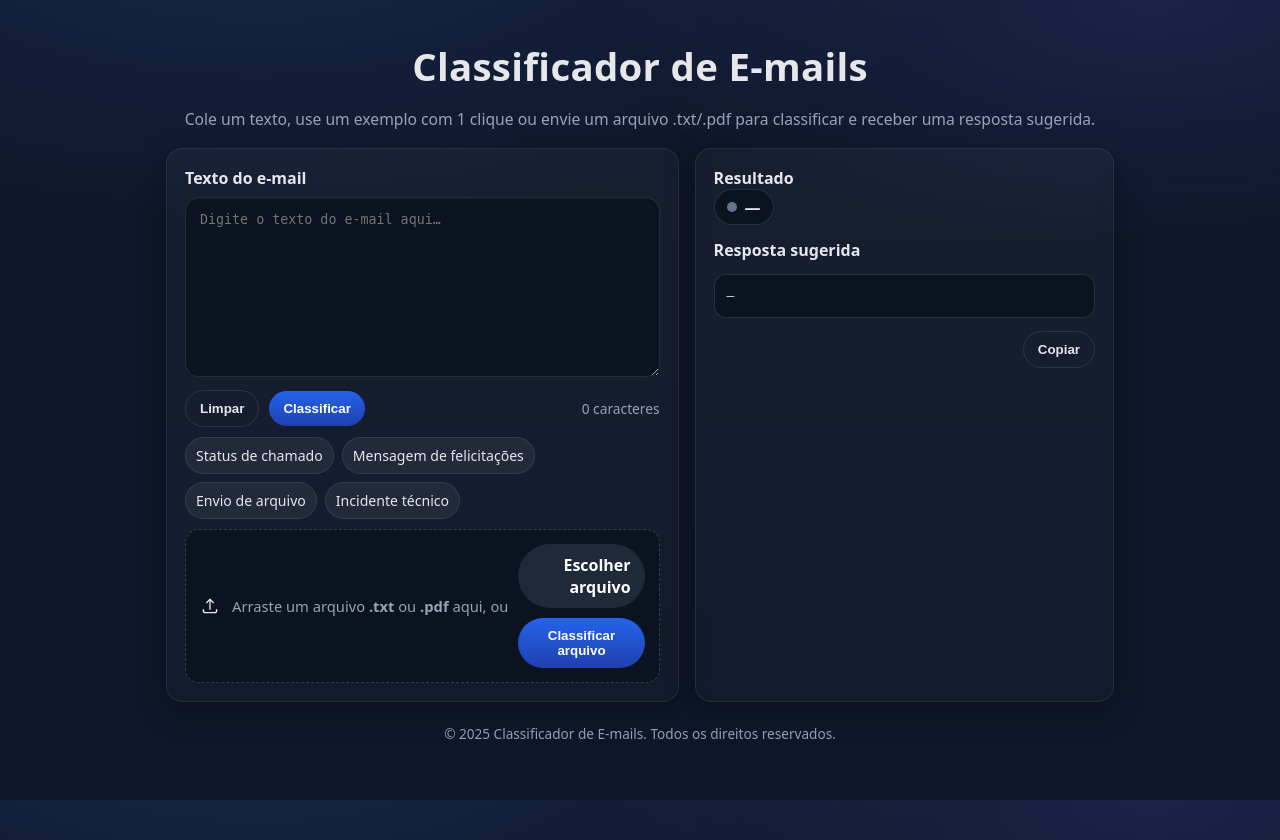
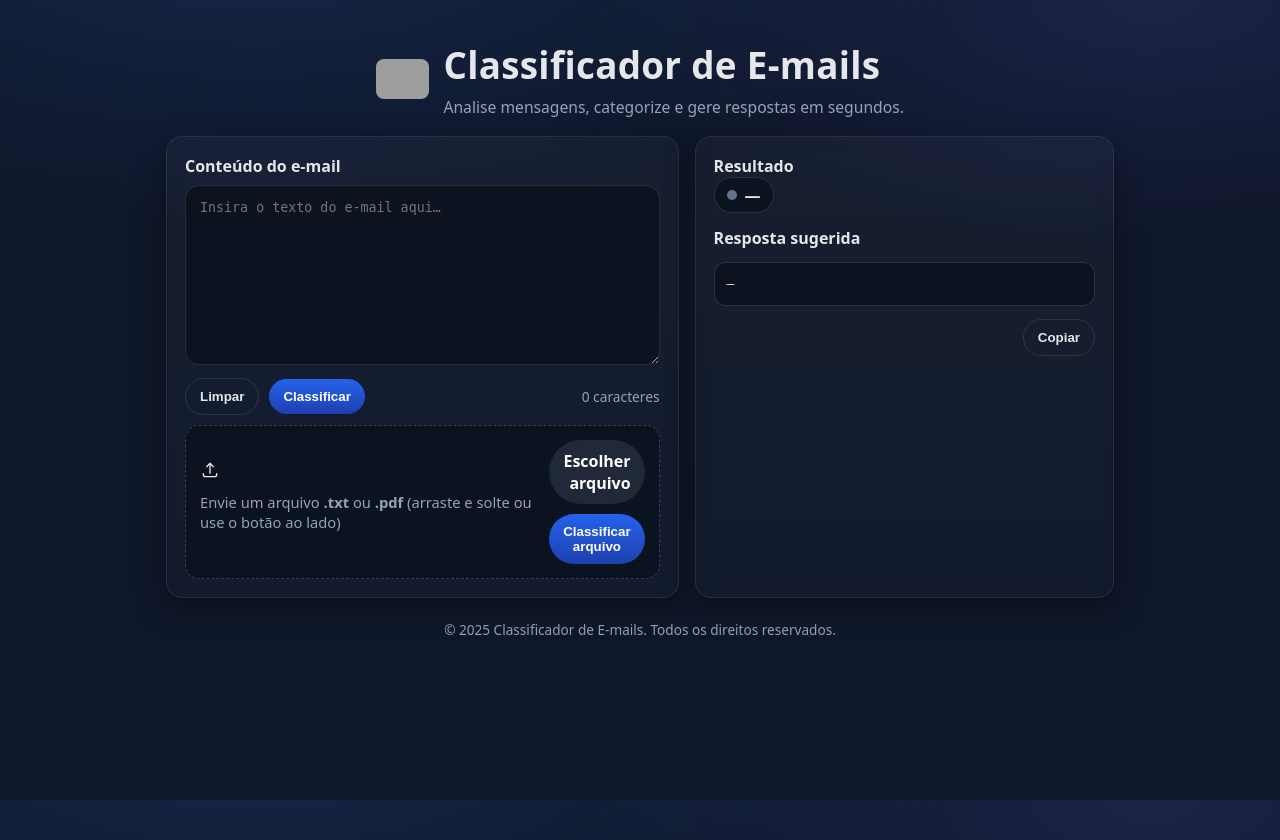
Before and after one commit to LuizBonato/email-classifier-app, a Flask app: page / in a window 1280 px wide. Run offline with Flask 3, Linux system fonts and the light colour scheme; grey boxes are pictures that could not be loaded.

Commit message:
Update index.html

```diff
--- a/backend/templates/index.html
+++ b/backend/templates/index.html
@@ -13,7 +13,6 @@
       --primary: #2563eb;     /* blue-600 */
       --primary-2: #1e40af;   /* blue-800 */
       --success: #16a34a;     /* green-600 */
-      --warning: #f59e0b;     /* amber-500 */
       --danger: #ef4444;      /* red-500 */
       --pill-bg: #0b1220;
       --shadow: 0 10px 30px rgba(0,0,0,.35);
@@ -32,11 +31,10 @@
 
     .wrap { max-width: 980px; margin: 40px auto; padding: 0 16px; }
 
-    header {
-      text-align: center; margin-bottom: 18px;
-    }
-    h1 { font-size: clamp(1.6rem, 1.2rem + 2vw, 2.4rem); margin: 0 0 6px; letter-spacing: .3px; }
-    .subtitle { color: var(--muted); font-size: .98rem; }
+    header.brand { display:flex; align-items:center; justify-content:center; gap:14px; margin-bottom: 18px; }
+    .logo { height: 40px; width: auto; border-radius: 8px; display:none; }
+    h1 { font-size: clamp(1.6rem, 1.2rem + 2vw, 2.3rem); margin: 0 0 6px; letter-spacing: .3px; }
+    .subtitle { color: var(--muted); font-size: .98rem; margin:0; }
 
     .card { background: linear-gradient(180deg, rgba(255,255,255,.03), rgba(255,255,255,.02));
             border: 1px solid rgba(255,255,255,.08);
@@ -47,9 +45,7 @@
 
     .grid { display: grid; grid-template-columns: 1fr; gap: 16px; }
 
-    @media (min-width: 860px) {
-      .grid { grid-template-columns: 1.1fr .9fr; }
-    }
+    @media (min-width: 860px) { .grid { grid-template-columns: 1.1fr .9fr; } }
 
     label { display: block; font-weight: 600; margin-bottom: 8px; }
 
@@ -74,13 +70,10 @@
 
     .meta { display: flex; justify-content: space-between; align-items: center; margin-top: 8px; color: var(--muted); font-size: .9rem; }
 
-    .examples { display: flex; gap: 8px; flex-wrap: wrap; margin-top: 10px; }
-    .chip { background: rgba(255,255,255,.06); border: 1px solid rgba(255,255,255,.09); padding: 8px 10px; border-radius: 999px; font-size: .88rem; cursor: pointer; }
-    .chip:hover { background: rgba(255,255,255,.10); }
-
     .dropzone { position: relative; background: #0b1220; border: 1px dashed rgba(255,255,255,.18); border-radius: 14px; padding: 14px; display: flex; align-items: center; justify-content: space-between; gap: 10px; }
     .dropzone input { display: none; }
     .dropzone .hint { color: var(--muted); font-size: .92rem; }
+    .file-name { color: #cbd5e1; font-size: .9rem; margin-left: 8px; }
 
     .output { display: grid; grid-template-columns: 1fr; gap: 14px; }
     .pill { display: inline-flex; align-items: center; gap: 8px; padding: 6px 12px; border-radius: 999px; background: var(--pill-bg); border: 1px solid rgba(255,255,255,.12); }
@@ -94,12 +87,9 @@
     .toast.show { opacity: 1; transform: translateY(0); }
 
     .small { font-size: .86rem; color: var(--muted); }
-
     .right { text-align: right; }
 
-    .inline-loader {
-      width: 14px; height: 14px; border-radius: 999px; border: 2px solid rgba(255,255,255,.7); border-top-color: transparent; display: inline-block; vertical-align: -2px; animation: spin .7s linear infinite; margin-left: 8px;
-    }
+    .inline-loader { width: 14px; height: 14px; border-radius: 999px; border: 2px solid rgba(255,255,255,.7); border-top-color: transparent; display: inline-block; vertical-align: -2px; animation: spin .7s linear infinite; margin-left: 8px; }
     @keyframes spin { to { transform: rotate(360deg); } }
 
     footer { margin: 22px 0 30px; text-align: center; color: var(--muted); font-size: .85rem; }
@@ -107,16 +97,19 @@
 </head>
 <body>
   <div class="wrap">
-    <header>
-      <h1>Classificador de E‑mails</h1>
-      <p class="subtitle">Cole um texto, use um exemplo com 1 clique ou envie um arquivo .txt/.pdf para classificar e receber uma resposta sugerida.</p>
+    <header class="brand">
+      <img id="logo" class="logo" alt="Logo" />
+      <div>
+        <h1>Classificador de E‑mails</h1>
+        <p class="subtitle">Analise mensagens, categorize e gere respostas em segundos.</p>
+      </div>
     </header>
 
     <div class="grid">
       <!-- Entrada -->
       <section class="card">
-        <label for="texto">Texto do e‑mail</label>
-        <textarea id="texto" placeholder="Digite o texto do e‑mail aqui…"></textarea>
+        <label for="texto">Conteúdo do e‑mail</label>
+        <textarea id="texto" placeholder="Insira o texto do e‑mail aqui…"></textarea>
         <div class="meta">
           <div class="row">
             <button id="btnLimpar" class="btn ghost" type="button" title="Limpar texto">Limpar</button>
@@ -125,19 +118,13 @@
           <div id="contador" class="small">0 caracteres</div>
         </div>
 
-        <div class="examples" aria-label="Exemplos">
-          <div class="chip" data-fill="Olá, poderia me informar o status do chamado #12345? Preciso saber se já foi encaminhado ao time responsável.">Status de chamado</div>
-          <div class="chip" data-fill="Feliz Natal a todos! Só passando pra desejar boas festas :) ">Mensagem de felicitações</div>
-          <div class="chip" data-fill="Segue em anexo o relatório mensal da equipe de infraestrutura referente a julho. Qualquer dúvida fico à disposição.">Envio de arquivo</div>
-          <div class="chip" data-fill="Não estou conseguindo acessar o sistema desde ontem. Aparece erro 500 após o login. Podem verificar?">Incidente técnico</div>
-        </div>
-
         <div style="height: 10px"></div>
 
         <div class="dropzone" id="dropzone">
           <div class="row" style="gap:12px; align-items:center;">
             <svg width="20" height="20" viewBox="0 0 24 24" fill="none" xmlns="http://www.w3.org/2000/svg" aria-hidden="true"><path d="M12 16V4m0 0l-4 4m4-4l4 4" stroke="currentColor" stroke-width="1.6" stroke-linecap="round" stroke-linejoin="round"/><path d="M20 16.5v.75A2.75 2.75 0 0 1 17.25 20H6.75A2.75 2.75 0 0 1 4 17.25V16.5" stroke="currentColor" stroke-width="1.6" stroke-linecap="round"/></svg>
-            <span class="hint">Arraste um arquivo <strong>.txt</strong> ou <strong>.pdf</strong> aqui, ou</span>
+            <span class="hint">Envie um arquivo <strong>.txt</strong> ou <strong>.pdf</strong> (arraste e solte ou use o botão ao lado)</span>
+            <span id="fileName" class="file-name"></span>
           </div>
           <div class="row right" style="flex:1; justify-content:flex-end;">
             <input id="arquivo" type="file" accept=".txt,.pdf" />
@@ -179,6 +166,9 @@
   <div id="toast" class="toast" role="status" aria-live="polite"></div>
 
   <script>
+    // ======= Configuração rápida da logo =======
+    const LOGO_URL = 'logo.svg';
+
     const el = (id) => document.getElementById(id);
     const texto = el('texto');
     const contador = el('contador');
@@ -187,12 +177,16 @@
     const btnCopiar = el('btnCopiar');
     const btnClassificarArquivo = el('btnClassificarArquivo');
     const inputArquivo = el('arquivo');
+    const fileName = el('fileName');
     const categoria = el('categoria');
     const categoriaPill = el('categoriaPill');
     const resposta = el('resposta');
     const conf = el('conf');
     const toast = el('toast');
     const dropzone = el('dropzone');
+    const logo = el('logo');
+
+    if (LOGO_URL) { logo.src = LOGO_URL; logo.style.display = 'block'; }
 
     // Utilidades
     function showToast(msg) {
@@ -221,15 +215,6 @@
     texto.addEventListener('input', updateCounter);
     updateCounter();
 
-    // Chips de exemplo
-    document.querySelectorAll('.chip').forEach(chip => {
-      chip.addEventListener('click', () => {
-        texto.value = chip.dataset.fill || '';
-        texto.focus();
-        updateCounter();
-      });
-    });
-
     // Limpar
     btnLimpar.addEventListener('click', () => {
       texto.value = '';
@@ -249,18 +234,33 @@
       catch(e) { showToast('Não foi possível copiar'); }
     });
 
+    // Atualiza UI com nome do arquivo
+    function updateFileUI(file) {
+      if (file) {
+        const sizeKB = (file.size / 1024).toFixed(1);
+        fileName.textContent = `${file.name} (${sizeKB} KB)`;
+      } else {
+        fileName.textContent = '';
+      }
+    }
+
     // Drag & drop
     ;['dragenter','dragover'].forEach(evt => dropzone.addEventListener(evt, e => { e.preventDefault(); dropzone.style.borderColor = 'rgba(99,102,241,.6)'; }));
     ;['dragleave','drop'].forEach(evt => dropzone.addEventListener(evt, e => { e.preventDefault(); dropzone.style.borderColor = 'rgba(255,255,255,.18)'; }));
     dropzone.addEventListener('drop', (e) => {
       const file = e.dataTransfer.files?.[0];
-      if (file) { inputArquivo.files = e.dataTransfer.files; }
+      if (file) { inputArquivo.files = e.dataTransfer.files; updateFileUI(file); }
+    });
+
+    inputArquivo.addEventListener('change', () => {
+      const f = inputArquivo.files?.[0];
+      updateFileUI(f);
     });
 
     // Classificar Texto
     btnClassificar.addEventListener('click', async () => {
       const txt = texto.value.trim();
-      if (!txt) { showToast('Digite ou selecione um exemplo'); return; }
+      if (!txt) { showToast('Digite o texto do e‑mail'); return; }
       setLoading(btnClassificar, true);
       try {
         const res = await fetch('/classificar', {
@@ -297,7 +297,6 @@
 
     // Interpretação flexível do payload para evitar quebras
     function handleResult(data) {
-      // Aceita chaves alternativas que possam vir do backend
       const categoriaRaw = data.categoria || data.category || data.label || '—';
       const respostaRaw = data.resposta || data.resposta_sugerida || data.reply || data.answer || '—';
       const confVal = data.confianca || data.confidence || data.score;
@@ -305,7 +304,6 @@
       categoria.textContent = categoriaRaw;
       resposta.textContent = String(respostaRaw).trim() || '—';
 
-      // Pílula de cor
       const lower = String(categoriaRaw).toLowerCase();
       categoriaPill.classList.remove('prod','improd');
       if (lower.includes('produt')) {
@@ -318,7 +316,6 @@
         categoriaPill.querySelector('.dot').style.background = '#64748b';
       }
 
-      // Confiança (opcional)
       if (typeof confVal === 'number') {
         const pct = Math.round(confVal * 100);
         conf.textContent = `Confiança: ${pct}%`;
```
